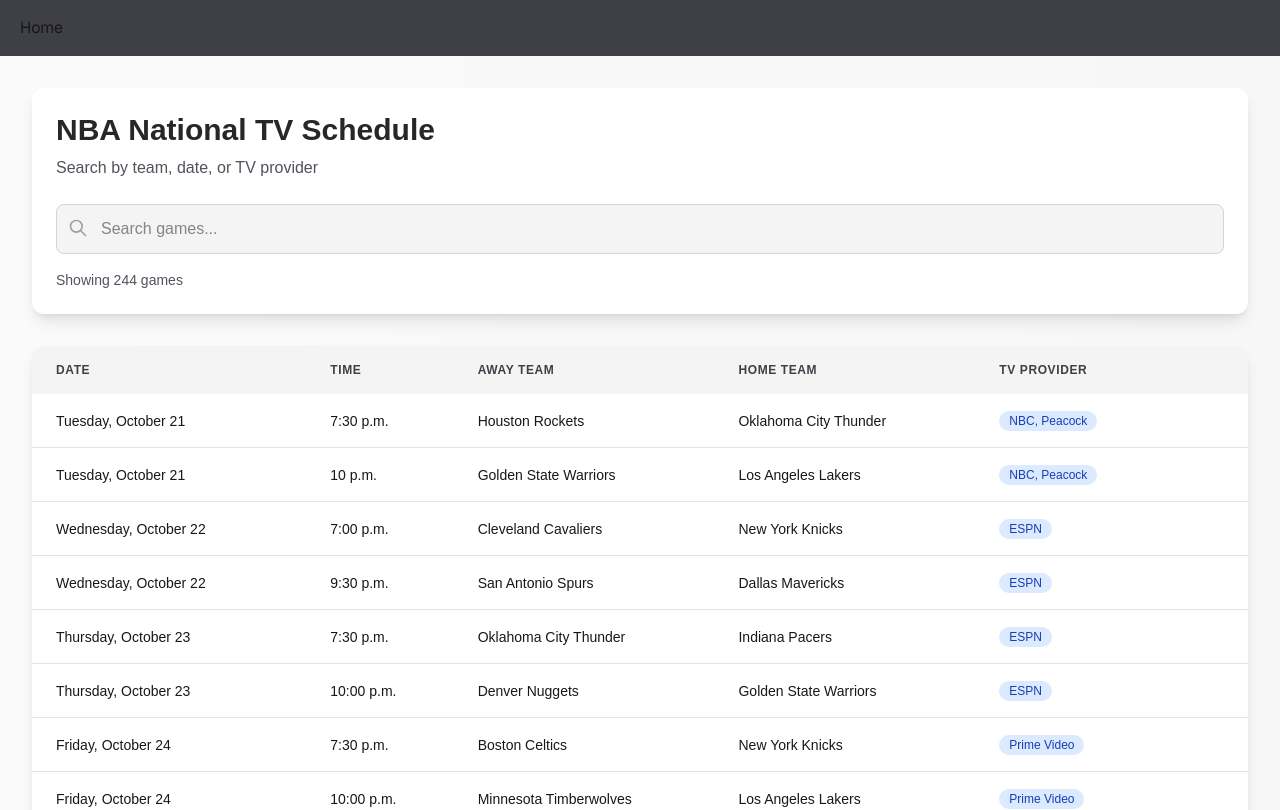
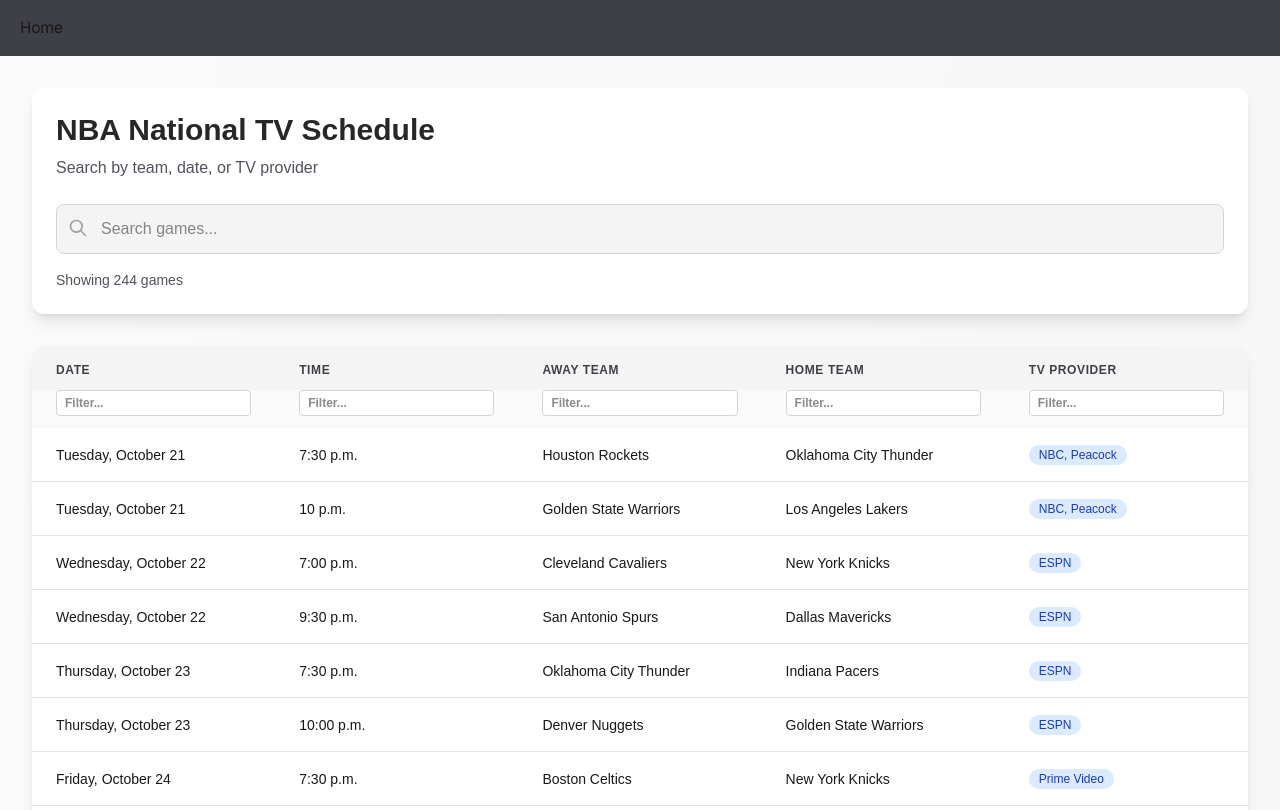
Before and after one commit to pkeahil/NBA-Schedule-Viewer, a Next.js app: page / in a window 1280 px wide. Shown: the top 810 px of the page. Built offline with nearby package versions, Linux system fonts and the light colour scheme.

Commit message:
feat: add filters to each individual column

```diff
--- a/src/app/page.js
+++ b/src/app/page.js
@@ -7,6 +7,13 @@
 export default function Home() {
   const [data, setData] = useState([]);
   const [filter, setFilter] = useState("");
+  const [columnFilters, setColumnFilters] = useState({
+    date: "",
+    time: "",
+    awayTeam: "",
+    homeTeam: "",
+    tvProvider: ""
+  });
 
   useEffect(() => {
     const parsedData = games.map(item => ({
@@ -29,14 +36,24 @@
 
   const filteredData = useMemo(() => {
     const searchTerm = filter.toLowerCase();
-    return data.filter(item =>
-      item.date.toLowerCase().includes(searchTerm) ||
-      item.time.toLowerCase().includes(searchTerm) ||
-      item.awayTeam.toLowerCase().includes(searchTerm) ||
-      item.homeTeam.toLowerCase().includes(searchTerm) ||
-      item.tvProvider.toLowerCase().includes(searchTerm)
-    );
-  }, [data, filter]);
+    return data.filter(item => {
+      const matchesGlobal = !searchTerm ||
+        item.date.toLowerCase().includes(searchTerm) ||
+        item.time.toLowerCase().includes(searchTerm) ||
+        item.awayTeam.toLowerCase().includes(searchTerm) ||
+        item.homeTeam.toLowerCase().includes(searchTerm) ||
+        item.tvProvider.toLowerCase().includes(searchTerm);
+
+      const matchesColumns =
+        item.date.toLowerCase().includes(columnFilters.date.toLowerCase()) &&
+        item.time.toLowerCase().includes(columnFilters.time.toLowerCase()) &&
+        item.awayTeam.toLowerCase().includes(columnFilters.awayTeam.toLowerCase()) &&
+        item.homeTeam.toLowerCase().includes(columnFilters.homeTeam.toLowerCase()) &&
+        item.tvProvider.toLowerCase().includes(columnFilters.tvProvider.toLowerCase());
+
+      return matchesGlobal && matchesColumns;
+    });
+  }, [data, filter, columnFilters]);
 
   return (
     <div className="flex flex-col min-h-screen bg-gradient-to-br from-zinc-50 to-zinc-100 dark:from-zinc-900 dark:to-black">
@@ -77,11 +94,58 @@
             <table className="w-full">
               <thead className="bg-zinc-100 dark:bg-zinc-700">
                 <tr>
-                  <th className="px-6 py-4 text-left text-xs font-semibold text-zinc-700 dark:text-zinc-300 uppercase tracking-wider">Date</th>
-                  <th className="px-6 py-4 text-left text-xs font-semibold text-zinc-700 dark:text-zinc-300 uppercase tracking-wider">Time</th>
-                  <th className="px-6 py-4 text-left text-xs font-semibold text-zinc-700 dark:text-zinc-300 uppercase tracking-wider">Away Team</th>
-                  <th className="px-6 py-4 text-left text-xs font-semibold text-zinc-700 dark:text-zinc-300 uppercase tracking-wider">Home Team</th>
-                  <th className="px-6 py-4 text-left text-xs font-semibold text-zinc-700 dark:text-zinc-300 uppercase tracking-wider">TV Provider</th>
+                  <th className="px-6 pt-4 pb-3 text-left text-xs font-semibold text-zinc-700 dark:text-zinc-300 uppercase tracking-wider">Date</th>
+                  <th className="px-6 pt-4 pb-3 text-left text-xs font-semibold text-zinc-700 dark:text-zinc-300 uppercase tracking-wider">Time</th>
+                  <th className="px-6 pt-4 pb-3 text-left text-xs font-semibold text-zinc-700 dark:text-zinc-300 uppercase tracking-wider">Away Team</th>
+                  <th className="px-6 pt-4 pb-3 text-left text-xs font-semibold text-zinc-700 dark:text-zinc-300 uppercase tracking-wider">Home Team</th>
+                  <th className="px-6 pt-4 pb-3 text-left text-xs font-semibold text-zinc-700 dark:text-zinc-300 uppercase tracking-wider">TV Provider</th>
+                </tr>
+                <tr className="bg-zinc-50 dark:bg-zinc-700">
+                  <th className="px-6 pb-3">
+                    <input
+                      type="text"
+                      className="w-full px-2 py-1 text-xs bg-white dark:bg-zinc-600 border border-zinc-300 dark:border-zinc-500 rounded"
+                      placeholder="Filter..."
+                      value={columnFilters.date}
+                      onChange={(e) => setColumnFilters(prev => ({...prev, date: e.target.value}))}
+                    />
+                  </th>
+                  <th className="px-6 pb-3">
+                    <input
+                      type="text"
+                      className="w-full px-2 py-1 text-xs bg-white dark:bg-zinc-600 border border-zinc-300 dark:border-zinc-500 rounded"
+                      placeholder="Filter..."
+                      value={columnFilters.time}
+                      onChange={(e) => setColumnFilters(prev => ({...prev, time: e.target.value}))}
+                    />
+                  </th>
+                  <th className="px-6 pb-3">
+                    <input
+                      type="text"
+                      className="w-full px-2 py-1 text-xs bg-white dark:bg-zinc-600 border border-zinc-300 dark:border-zinc-500 rounded"
+                      placeholder="Filter..."
+                      value={columnFilters.awayTeam}
+                      onChange={(e) => setColumnFilters(prev => ({...prev, awayTeam: e.target.value}))}
+                    />
+                  </th>
+                  <th className="px-6 pb-3">
+                    <input
+                      type="text"
+                      className="w-full px-2 py-1 text-xs bg-white dark:bg-zinc-600 border border-zinc-300 dark:border-zinc-500 rounded"
+                      placeholder="Filter..."
+                      value={columnFilters.homeTeam}
+                      onChange={(e) => setColumnFilters(prev => ({...prev, homeTeam: e.target.value}))}
+                    />
+                  </th>
+                  <th className="px-6 pb-3">
+                    <input
+                      type="text"
+                      className="w-full px-2 py-1 text-xs bg-white dark:bg-zinc-600 border border-zinc-300 dark:border-zinc-500 rounded"
+                      placeholder="Filter..."
+                      value={columnFilters.tvProvider}
+                      onChange={(e) => setColumnFilters(prev => ({...prev, tvProvider: e.target.value}))}
+                    />
+                  </th>
                 </tr>
               </thead>
               <tbody className="divide-y divide-zinc-200 dark:divide-zinc-700">
```
